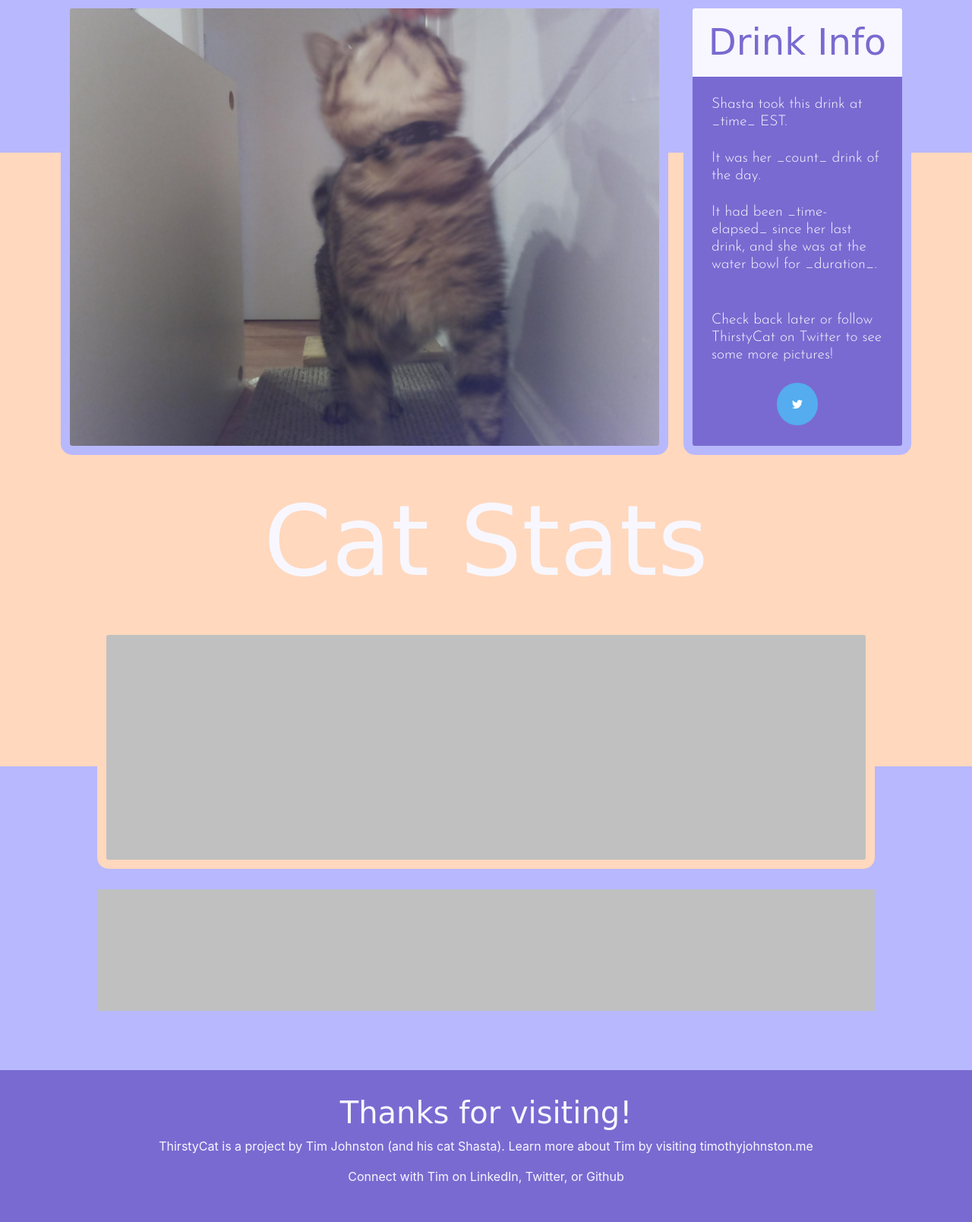
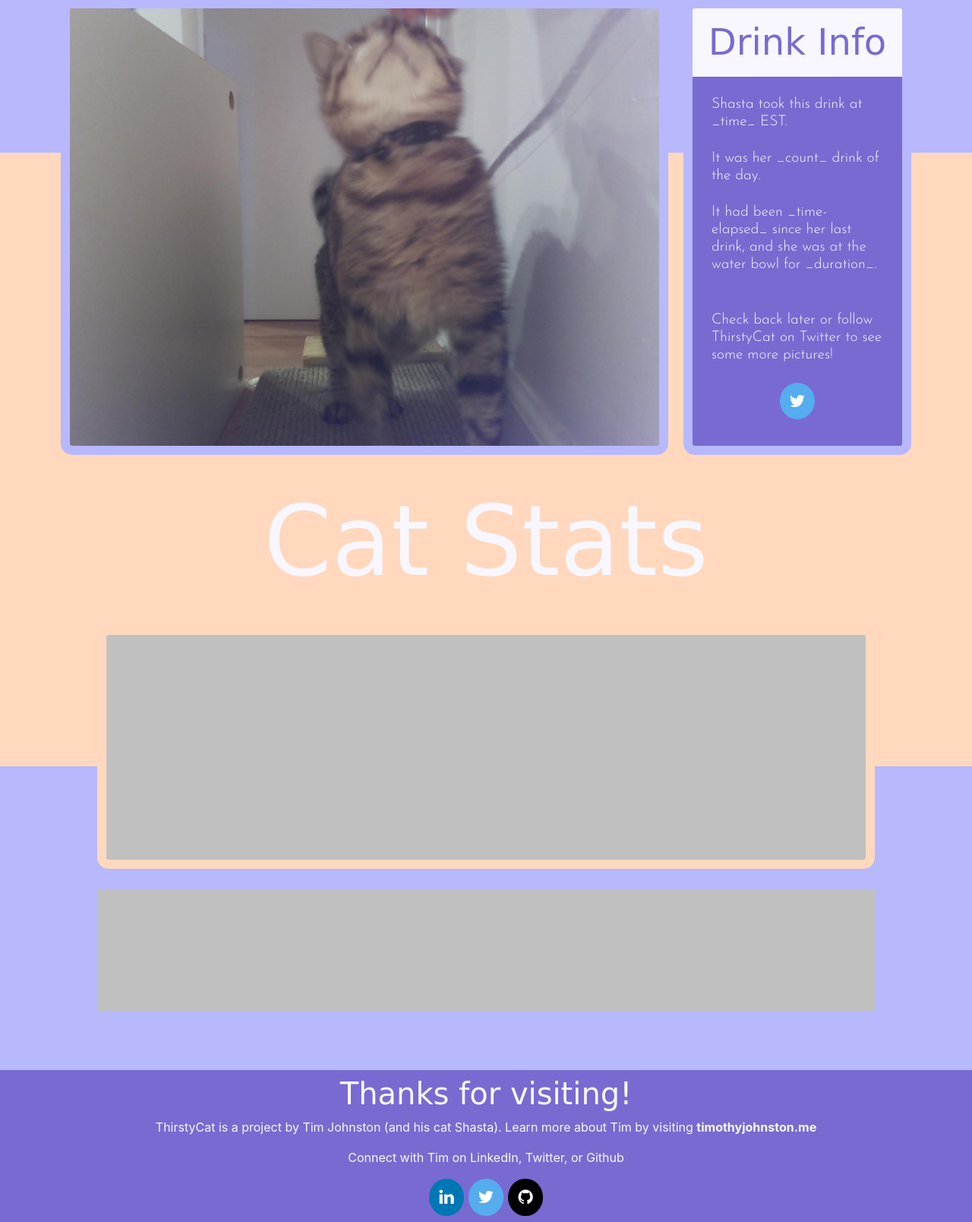
Before and after one commit to timothy-johnston/ThirstyCat, a Django app: template webApp/thirstyCat/src/main/resources/templates/home.html in a window 1280 px wide. Shown: the part 199-1808 px from the top of the page at 76% size. Run offline with Django 3.2, Linux system fonts and the light colour scheme; the template is opened without the code that fills it, so the values that code supplies are empty; some libraries are stand-ins or nearby versions; some web fonts are replaced.

Commit message:
added footer content

```diff
--- a/webApp/thirstyCat/src/main/resources/static/styles/main.css
+++ b/webApp/thirstyCat/src/main/resources/static/styles/main.css
@@ -96,12 +96,25 @@ body {
 }
 
 .fa {
-	padding: 20px;
+	padding: 13px;
+	font-size: 1.4rem !important;
 	text-align: center;
 	text-decoration: none;
 	border-radius: 50%;
+	/* background: #55ACEE; */
+  	color: white;
+}
+
+.fa-twitter {
 	background: #55ACEE;
-  	color: white;
+}
+
+.fa-github {
+	background: #000000;
+}
+
+.fa-linkedin {
+	background: #0077B5;
 }
 
 .fa:hover {
@@ -253,3 +266,12 @@ color: white;
 	text-align: center;
 	color: #f8f7ff
 }
+
+#portfolio-link {
+	color: #f8f7ff !important;
+	font-weight: bold;
+}
+
+.footer-icon {
+	margin: 0px 3px;
+}
--- a/webApp/thirstyCat/src/main/resources/templates/home.html
+++ b/webApp/thirstyCat/src/main/resources/templates/home.html
@@ -107,8 +107,16 @@
         <section id="footer-section">
             <div id="footer-content-container" class="container">
                 <h1 class="footer-content">Thanks for visiting!</h1>
-                <p class="footer-content">ThirstyCat is a project by Tim Johnston (and his cat Shasta). Learn more about Tim by visiting timothyjohnston.me</p>
+                <p class="footer-content">
+                    ThirstyCat is a project by Tim Johnston (and his cat Shasta).
+                    Learn more about Tim by visiting <a id="portfolio-link" target="_blank" href="http://www.timothyjohnston.me">timothyjohnston.me</a>
+                </p>
                 <p class="footer-content">Connect with Tim on LinkedIn, Twitter, or Github</p>
+                <div class="social-icon-container">
+                    <a class="fa fa-linkedin footer-icon" href="https://twitter.com/TimJohnston_11" target="_blank"></a>
+                    <a class="fa fa-twitter footer-icon" href="https://twitter.com/TimJohnston_11" target="_blank"></a>
+                    <a class="fa fa-github footer-icon" href="https://twitter.com/TimJohnston_11" target="_blank"></a>
+                </div>
             </div>
         </section>
 
```
